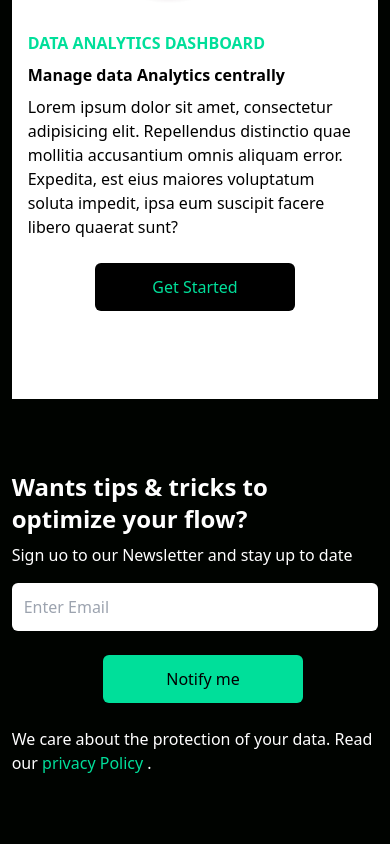
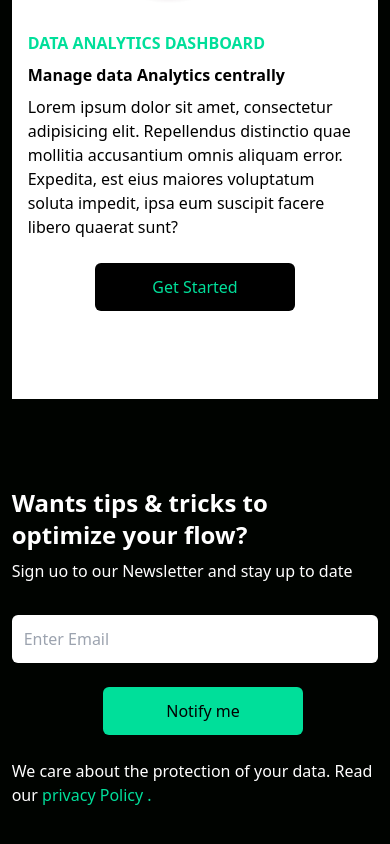
Before and after one commit to MALWICK/crypto-website, a React (Create React App) app: page / in a window 390 px wide. Shown: the part 1200-2044 px from the top of the page. Built offline with nearby package versions, Linux system fonts and the light colour scheme.

Commit message:
creating my newsletter section

```diff
--- /dev/null
+++ b/src/component/Cards.jsx
@@ -0,0 +1,11 @@
+import React from 'react';
+
+function Cards() {
+  return (
+    <div className="w-full py-[10rem] px-4 bg-white">
+      <div className="max-w-[1240px] mx-auto grid grid-cols-3 gap-8">ss</div>
+    </div>
+  );
+}
+
+export default Cards;
--- a/src/component/Newsletter.jsx
+++ b/src/component/Newsletter.jsx
@@ -4,7 +4,7 @@ function Newsletter() {
   return (
     <div className=" w-full py-16 text-white">
       <div className="max-w-[1240px] mx-auto grid lg:grid-cols-3">
-        <div className="lg:col-span-2 ">
+        <div className="lg:col-span-2  my-4">
           <h1 className="md:text-4xl sm:text-3xl text-2xl font-bold py-2">
             Wants tips & tricks to optimize your flow?
           </h1>
@@ -26,7 +26,7 @@ function Newsletter() {
           </div>
           <p>
             We care about the protection of your data. Read our{' '}
-            <span className="text-[#00df9a]">privacy Policy</span> .
+            <span className="text-[#00df9a]">privacy Policy .</span>
           </p>
         </div>
       </div>
```
